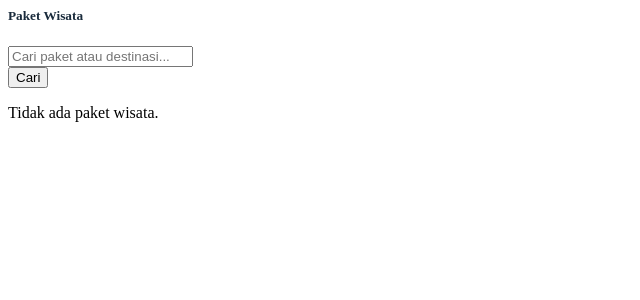
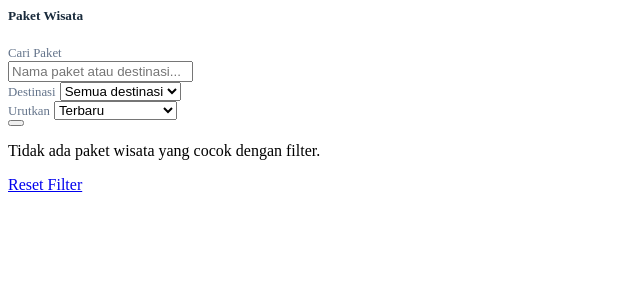
Before and after one commit to sultanhz2006/UAS-PWL-KELOMPOK, a PHP site: page /app/Views/pelanggan/paket.php in a window 1280 px wide. Shown: the top 300 px of the page, without its empty margins (0-640 px from the left). Run offline with PHP 8.4, Linux system fonts and the light colour scheme; some libraries are stand-ins or nearby versions.

Commit message:
Add package filters and sorting

```diff
--- a/app/Views/pelanggan/paket.php
+++ b/app/Views/pelanggan/paket.php
@@ -1,20 +1,70 @@
 <!-- app/Views/pelanggan/paket.php -->
-<?php $keyword = $keyword ?? ''; ?>
+<?php
+$keyword    = $keyword ?? '';
+$destinasi  = $destinasi ?? '';
+$sort       = $sort ?? '';
+$destinasis = $destinasis ?? [];
+$hasFilter  = $keyword !== '' || $destinasi !== '' || $sort !== '';
+$sortOptions = [
+    'terbaru'      => 'Terbaru',
+    'harga_asc'    => 'Harga terendah',
+    'harga_desc'   => 'Harga tertinggi',
+    'durasi_asc'   => 'Durasi tersingkat',
+    'durasi_desc'  => 'Durasi terlama',
+];
+?>
 <div class="mb-4">
     <h5 style="font-weight:700;color:#1A2B3C">Paket Wisata</h5>
-    <!-- Search Bar -->
-    <form method="GET" action="<?= BASE_URL ?>/pelanggan/paket" class="d-flex gap-2" style="max-width:400px">
-        <div class="input-group">
-            <span class="input-group-text bg-white border-end-0">
-                <i class="bi bi-search text-muted"></i>
-            </span>
-            <input type="text" name="q" class="form-control border-start-0 ps-0"
-                   placeholder="Cari paket atau destinasi..."
-                   value="<?= htmlspecialchars($keyword ?? '') ?>">
+    <!-- Search & Filter -->
+    <form method="GET" action="<?= BASE_URL ?>/pelanggan/paket" class="stat-card p-3 mt-3">
+        <div class="row g-2 align-items-end">
+            <div class="col-md-5">
+                <label class="form-label" style="font-size:.8rem;color:#64748B">Cari Paket</label>
+                <div class="input-group">
+                    <span class="input-group-text bg-white border-end-0">
+                        <i class="bi bi-search text-muted"></i>
+                    </span>
+                    <input type="text" name="q" class="form-control border-start-0 ps-0"
+                           placeholder="Nama paket atau destinasi..."
+                           value="<?= htmlspecialchars($keyword) ?>">
+                </div>
+            </div>
+            <div class="col-md-3">
+                <label class="form-label" style="font-size:.8rem;color:#64748B">Destinasi</label>
+                <select name="destinasi" class="form-select">
+                    <option value="">Semua destinasi</option>
+                    <?php foreach ($destinasis as $d): ?>
+                    <option value="<?= htmlspecialchars($d) ?>" <?= $destinasi === $d ? 'selected' : '' ?>>
+                        <?= htmlspecialchars($d) ?>
+                    </option>
+                    <?php endforeach; ?>
+                </select>
+            </div>
+            <div class="col-md-3">
+                <label class="form-label" style="font-size:.8rem;color:#64748B">Urutkan</label>
+                <select name="sort" class="form-select">
+                    <?php foreach ($sortOptions as $value => $label): ?>
+                    <option value="<?= $value ?>" <?= ($sort ?: 'terbaru') === $value ? 'selected' : '' ?>>
+                        <?= $label ?>
+                    </option>
+                    <?php endforeach; ?>
+                </select>
+            </div>
+            <div class="col-md-1 d-grid">
+                <button type="submit" class="btn btn-primary rounded-3">
+                    <i class="bi bi-funnel"></i>
+                </button>
+            </div>
         </div>
-        <button type="submit" class="btn btn-primary rounded-3 px-3">Cari</button>
-        <?php if ($keyword): ?>
-        <a href="<?= BASE_URL ?>/pelanggan/paket" class="btn btn-outline-secondary rounded-3">Reset</a>
+        <?php if ($hasFilter): ?>
+        <div class="d-flex justify-content-between align-items-center flex-wrap gap-2 mt-3 pt-3 border-top">
+            <div class="text-muted" style="font-size:.82rem">
+                Menampilkan <?= count($pakets) ?> paket sesuai filter.
+            </div>
+            <a href="<?= BASE_URL ?>/pelanggan/paket" class="btn btn-sm btn-outline-secondary rounded-3">
+                Reset Filter
+            </a>
+        </div>
         <?php endif; ?>
     </form>
 </div>
@@ -22,7 +72,8 @@
 <?php if (empty($pakets)): ?>
 <div class="text-center py-5">
     <i class="bi bi-emoji-frown" style="font-size:3rem;color:#CBD5E1"></i>
-    <p class="text-muted mt-2">Tidak ada paket wisata<?= $keyword ? " untuk \"$keyword\"" : '' ?>.</p>
+    <p class="text-muted mt-2">Tidak ada paket wisata yang cocok dengan filter.</p>
+    <a href="<?= BASE_URL ?>/pelanggan/paket" class="btn btn-outline-primary rounded-3 mt-1">Reset Filter</a>
 </div>
 <?php else: ?>
 <div class="row g-4">
```
Also changed, not shown: app/Controllers/PelangganController.php (+12 -7 lines), app/Models/PaketWisataModel.php (+41 -0 lines).
